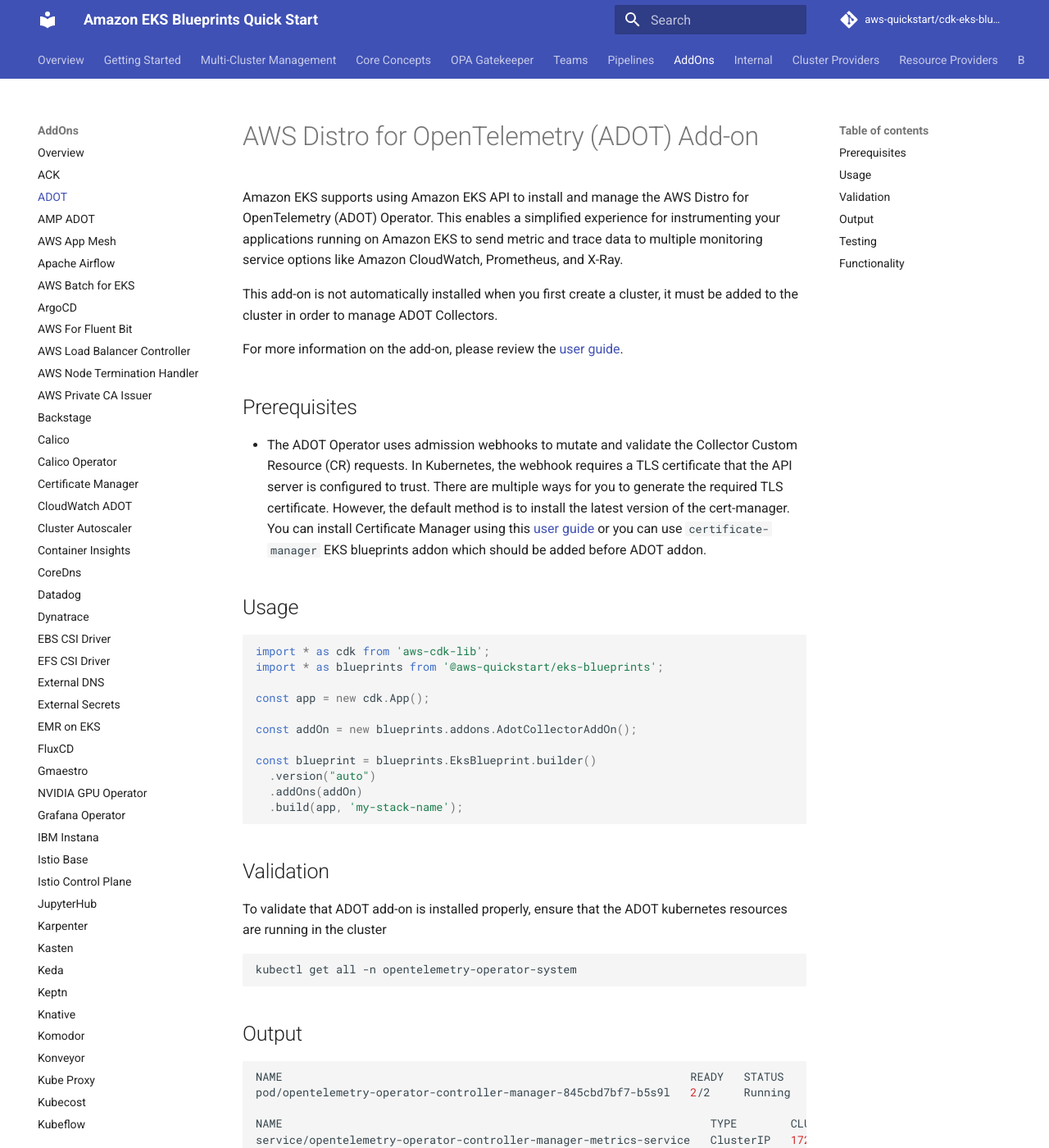
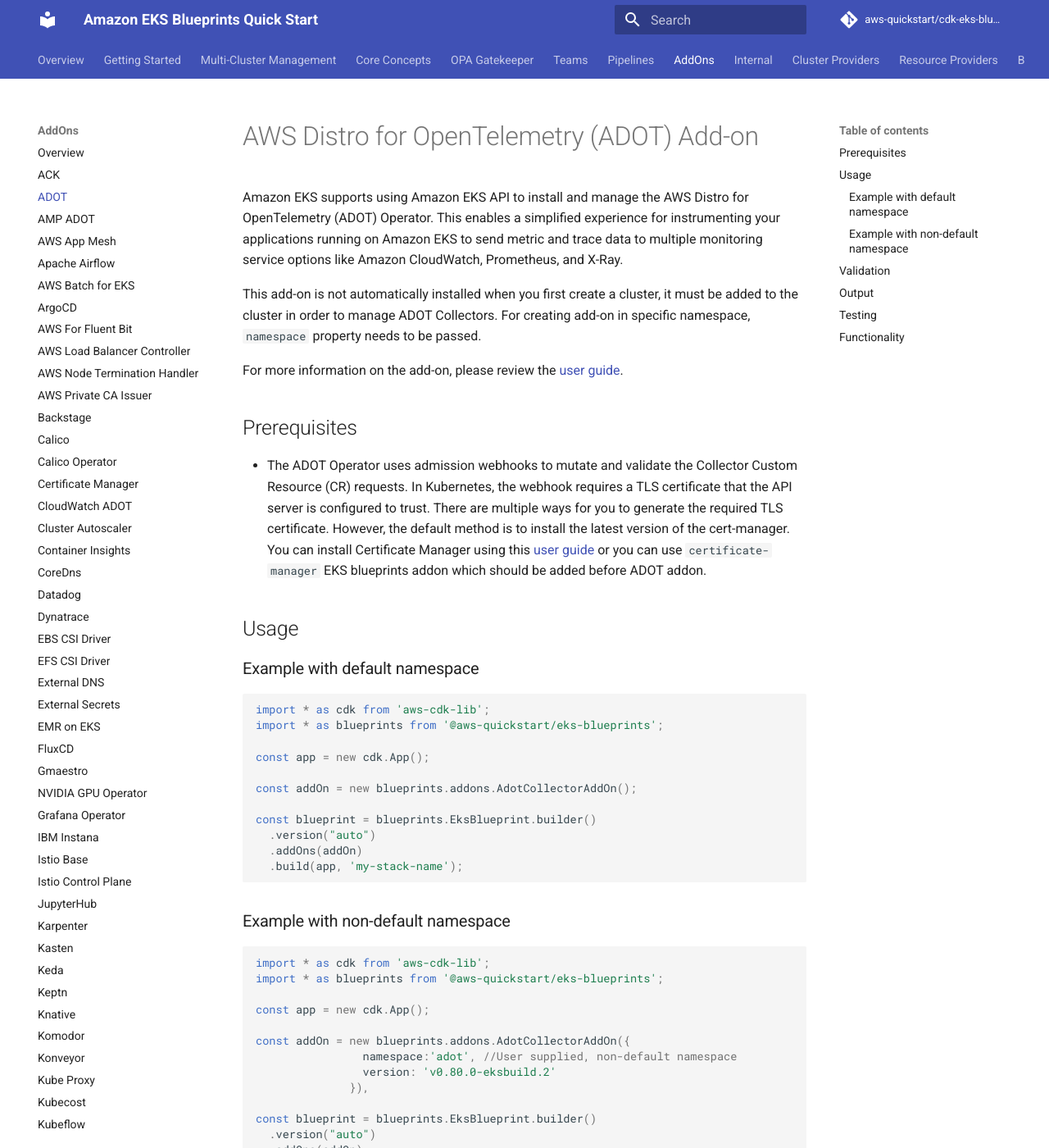
Before and after one commit to aws-quickstart/cdk-eks-blueprints, an MkDocs documentation site: the page built from docs/addons/adot-addon.md, in a window 1280 px wide and 1400 px high. Shown: the whole window at 82% size. Built offline with MkDocs 1.6.1 and Material for MkDocs 9.7.7, drawn with Linux system fonts in a browser that asks for light colours; comment, search, counter and statistics services are not loaded.

Commit message:
fix: 869, support for non default namespace for adot

````diff
--- a/docs/addons/adot-addon.md
+++ b/docs/addons/adot-addon.md
@@ -2,7 +2,7 @@
 
 Amazon EKS supports using Amazon EKS API to install and manage the AWS Distro for OpenTelemetry (ADOT) Operator. This enables a simplified experience for instrumenting your applications running on Amazon EKS to send metric and trace data to multiple monitoring service options like Amazon CloudWatch, Prometheus, and X-Ray.
 
-This add-on is not automatically installed when you first create a cluster, it must be added to the cluster in order to manage ADOT Collectors.
+This add-on is not automatically installed when you first create a cluster, it must be added to the cluster in order to manage ADOT Collectors. For creating add-on in specific namespace, `namespace` property needs to be passed.
 
 For more information on the add-on, please review the [user guide](https://docs.aws.amazon.com/eks/latest/userguide/opentelemetry.html).
 
@@ -11,6 +11,7 @@
 
 ## Usage
 
+### Example with default namespace
 ```typescript
 import * as cdk from 'aws-cdk-lib';
 import * as blueprints from '@aws-quickstart/eks-blueprints';
@@ -18,6 +19,24 @@
 const app = new cdk.App();
 
 const addOn = new blueprints.addons.AdotCollectorAddOn();
+
+const blueprint = blueprints.EksBlueprint.builder()
+  .version("auto")
+  .addOns(addOn)
+  .build(app, 'my-stack-name');
+```
+
+### Example with non-default namespace
+```typescript
+import * as cdk from 'aws-cdk-lib';
+import * as blueprints from '@aws-quickstart/eks-blueprints';
+
+const app = new cdk.App();
+
+const addOn = new blueprints.addons.AdotCollectorAddOn({
+                namespace:'adot', //User supplied, non-default namespace
+                version: 'v0.80.0-eksbuild.2'
+              }),
 
 const blueprint = blueprints.EksBlueprint.builder()
   .version("auto")
````
Also changed, not shown: docs/addons/amp-addon.md (+18 -0 lines), docs/addons/xray-adot-addon.md (+18 -0 lines), 2 other files.
